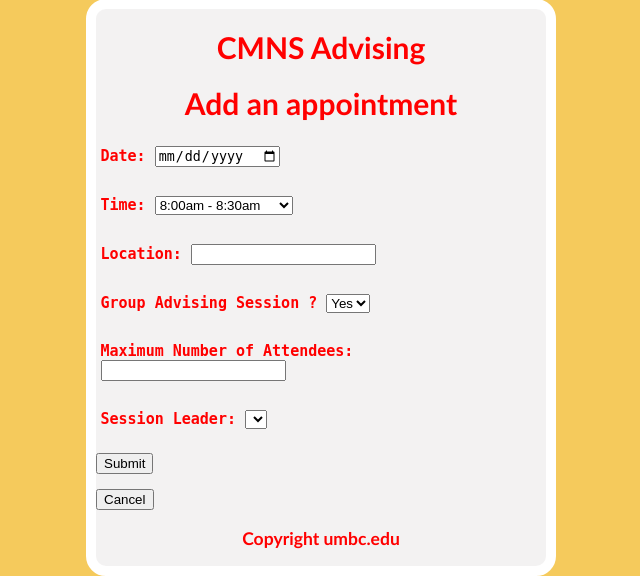
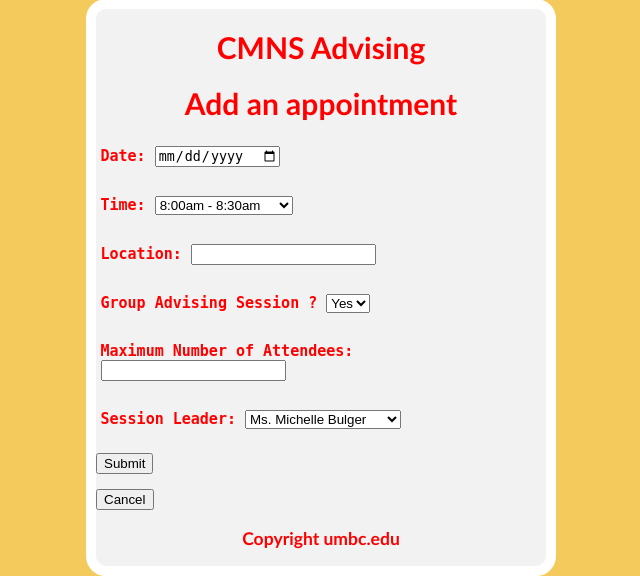
Before and after one commit to RobRoseKnows/cs331-project-2, a PHP site: page /html/forms/add_appointment.php in a window 1280 px wide. Shown: the part 241-817 px from the top of the page, without its empty margins (319-959 px from the left). Run offline with PHP 8.4, Linux system fonts and the light colour scheme; data that the repository does not hold is empty.

Commit message:
Fixed search by advisor and changed student css to yellow

```diff
--- a/html/forms/add_appointment.php
+++ b/html/forms/add_appointment.php
@@ -18,6 +18,9 @@
 require('../../html/header.html');
 
 require_once('../../php/mysql_connect.php');
+$advisors = array('Ms. Michelle Bulger', 'Ms. Julie Crosby', 'Ms. Christine Pow\
+ers', 'CMNS Advisors');
+
 if (session_status() == PHP_SESSION_NONE) {
     session_start();
 }
```
